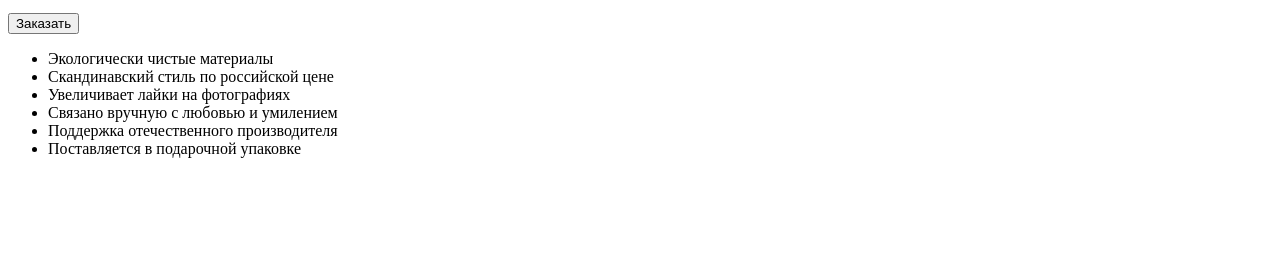
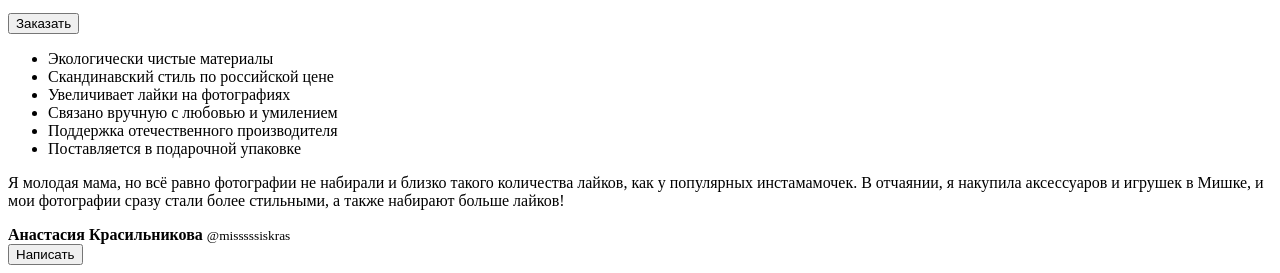
Before and after one commit to nikolaykrylov/barbershop-2017-2, a website: page index.html in a window 1280 px wide. Shown: the part 583-856 px from the top of the page. Before the commit the page ends 800 px from the top, so only its background shows below. Drawn offline with Linux system fonts and the light colour scheme.

Commit message:
made html for reviews section

```diff
--- a/index.html
+++ b/index.html
@@ -68,7 +68,12 @@
        </ul>
      </section>
      <section class="reviews">
-
+       <p class="reviews__text">Я молодая мама, но всё равно фотографии не набирали и близко такого количества лайков, как у популярных инстамамочек. В отчаянии, я накупила аксессуаров и игрушек в Мишке, и мои фотографии сразу стали более стильными, а также набирают больше лайков!</p>
+       <b class="reviews__author">Анастасия Красильникова</b>
+       <small class="reviews__contact">@misssssiskras<small>
+       <div class="reviews__arrow-left"></div>
+       <div class="reviews__arrow-right"></div>
+       <button class="reviews__button button">Написать</button>
      </section>
   </main>
 
```
